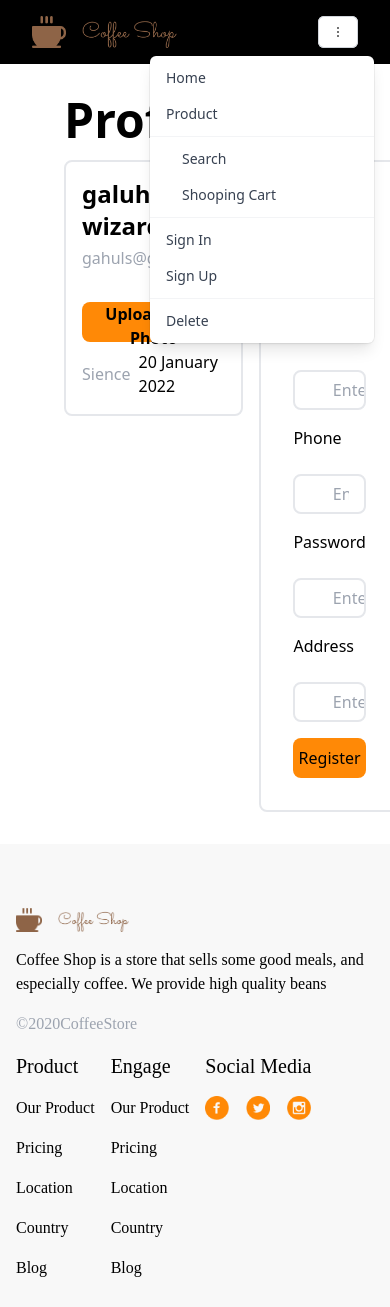
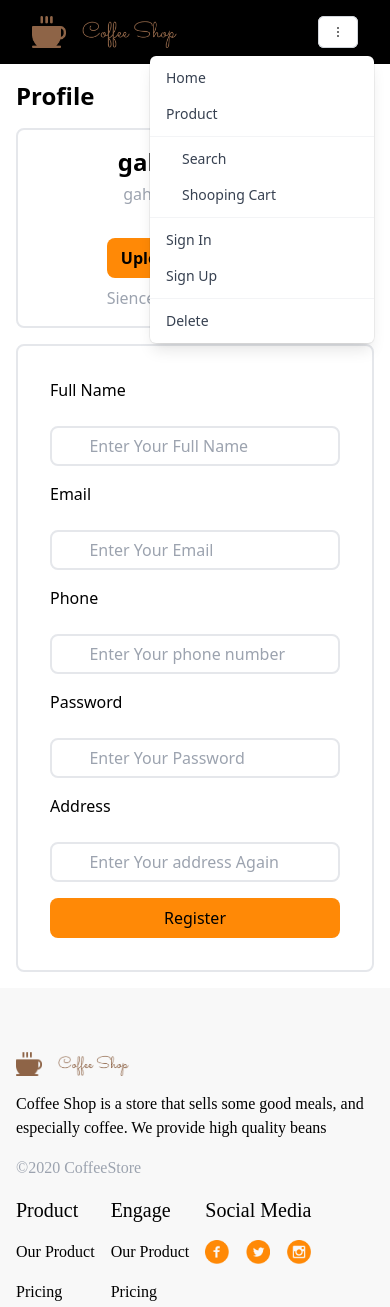
Before and after one commit to IrmawanAriel/FrontEndCoffeeShop, a website: page pages/Profile.html in a window 390 px wide. Shown: the top 1307 px of the page. Drawn offline with Linux system fonts and the light colour scheme.

Commit message:
FrontEndCoffeeShop

```diff
--- a/pages/Profile.html
+++ b/pages/Profile.html
@@ -99,13 +99,13 @@
             </nav>
         </header>
 
-        <main class="px-16 py-8 flex flex-col gap-4">
+        <main class="md:px-16 md:py-8 flex flex-col gap-4 p-4">
 
-            <h5 class="text-5xl	font-bold	">
+            <h5 class="text-2xl md:text-5xl	font-bold	">
                 Profile
             </h5>
-            <section class="flex flex-row gap-4 ">
-                <div class="profile-user flex h-fit	 flex-col basis-1/5 border-2 rounded-lg p-4">
+            <section class="flex flex-col md:flex-row gap-4 ">
+                <div class="profile-user flex h-fit flex-col md:basis-1/5 border-2 rounded-lg p-4">
                     <div class="flex flex-col items-center gap-4">
                         <div class="flex  basis-1/4 w-full flex-col gap-1 items-center">
                             <div class="font-bold text-2xl">
@@ -133,7 +133,7 @@
                         </div>
                     </div>
                 </div>
-                <div class="profile-update-form  basis-4/5 border-2 rounded-lg font-medium">
+                <div class="profile-update-form h-fit  md:basis-4/5 border-2 rounded-lg font-medium">
                     <form class="flex flex-col gap-4 w-full p-8" action="">
                         <div class="item-form gap-2 ">
                             <label for="fullname">Full Name</label><br><br>
@@ -182,7 +182,7 @@
                     </div>
 
                     <div class="text-gray-400">
-                        ©2020CoffeeStore
+                        ©2020 CoffeeStore
                     </div>
                 </div>
 
```
Also changed, not shown: pages/product.html (+3 -3 lines), styles/tailwind.css.
